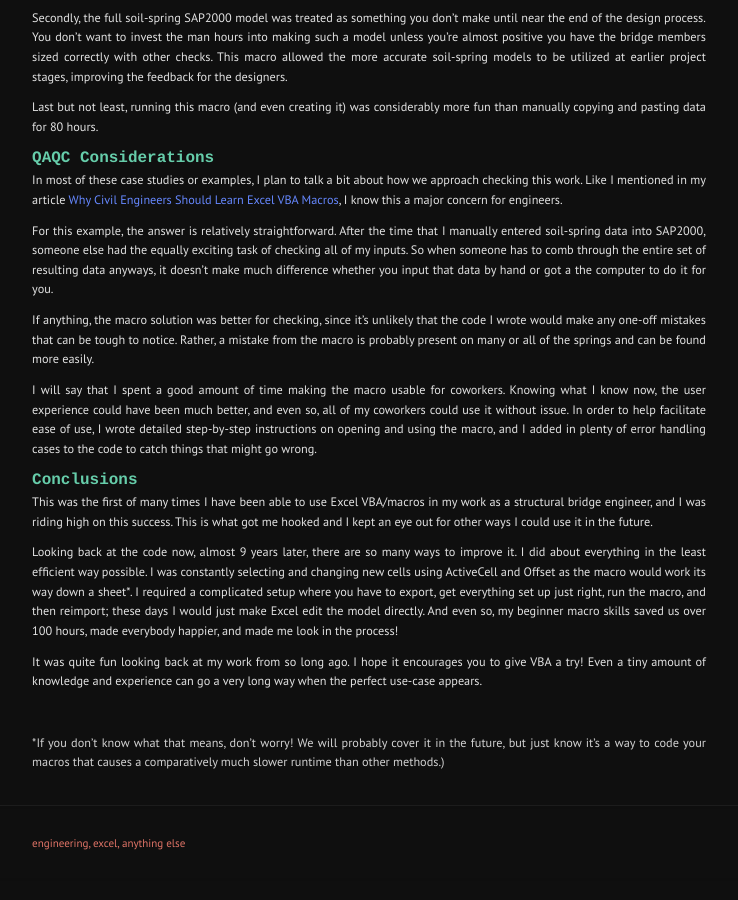
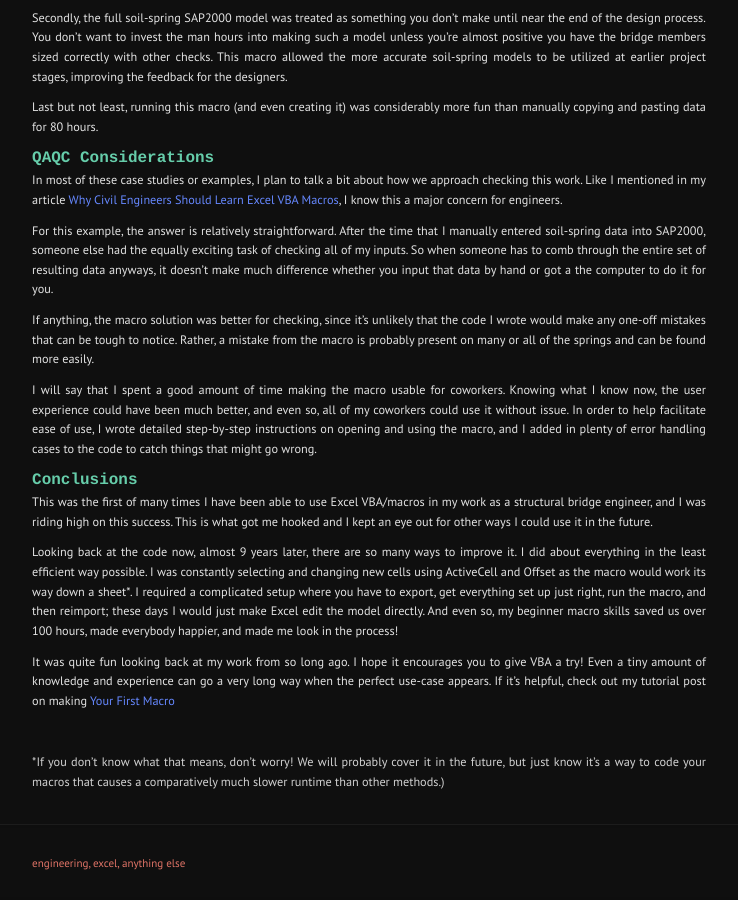
Before and after one commit to labeattie/testpreviewsite, a Jekyll site: the page built from _posts/2022-01-31-vba-lake-bridges.md, in a window 1280 px wide and 900 px high, scrolled down 2526 px. Shown: the whole window, without its empty margins (271-1009 px from the left). Built offline with Jekyll 4.4.1, drawn with Linux system fonts in a browser that asks for light colours.

Commit message:
added link

```diff
--- a/_posts/2022-01-31-vba-lake-bridges.md
+++ b/_posts/2022-01-31-vba-lake-bridges.md
@@ -66,7 +66,7 @@ This was the first of many times I have been able to use Excel VBA/macros in my
 
 Looking back at the code now, almost 9 years later, there are so many ways to improve it. I did about everything in the least efficient way possible. I was constantly selecting and changing new cells using ActiveCell and Offset as the macro would work its way down a sheet*. I required a complicated setup where you have to export, get everything set up just right, run the macro, and then reimport; these days I would just make Excel edit the model directly. And even so, my beginner macro skills saved us over 100 hours, made everybody happier, and made me look in the process!
 
-It was quite fun looking back at my work from so long ago. I hope it encourages you to give VBA a try! Even a tiny amount of knowledge and experience can go a very long way when the perfect use-case appears.
+It was quite fun looking back at my work from so long ago. I hope it encourages you to give VBA a try! Even a tiny amount of knowledge and experience can go a very long way when the perfect use-case appears. If it's helpful, check out my tutorial post on making [Your First Macro][first_macro]
 
 <p>&nbsp;</p>
 
@@ -75,3 +75,4 @@ It was quite fun looking back at my work from so long ago. I hope it encourages
 [eggner_map]: https://www.google.com/maps/@36.7728574,-88.1190264,3a,75y,245.31h,84.9t/data=!3m6!1e1!3m4!1sG_6AXw5zpDVpMb7WyfX_Vg!2e0!7i16384!8i8192
 [barkley_map]: https://www.google.com/maps/@36.799597,-87.9744434,3a,75y,268.5h,82.88t/data=!3m8!1e1!3m6!1sAF1QipOdID00BacSAa90isbcK3eNzNsbYMkN9-KNyoZz!2e10!3e11!6shttps:%2F%2Flh5.googleusercontent.com%2Fp%2FAF1QipOdID00BacSAa90isbcK3eNzNsbYMkN9-KNyoZz%3Dw203-h100-k-no-pi-0.3692237-ya193.37323-ro-1.3060215-fo100!7i7680!8i3840
 [why_vba]: https://lucasbeattie.com/why-civil-engineers-vba/
+[first_macro]: https://lucasbeattie.com/getting-started-in-vba/
```
